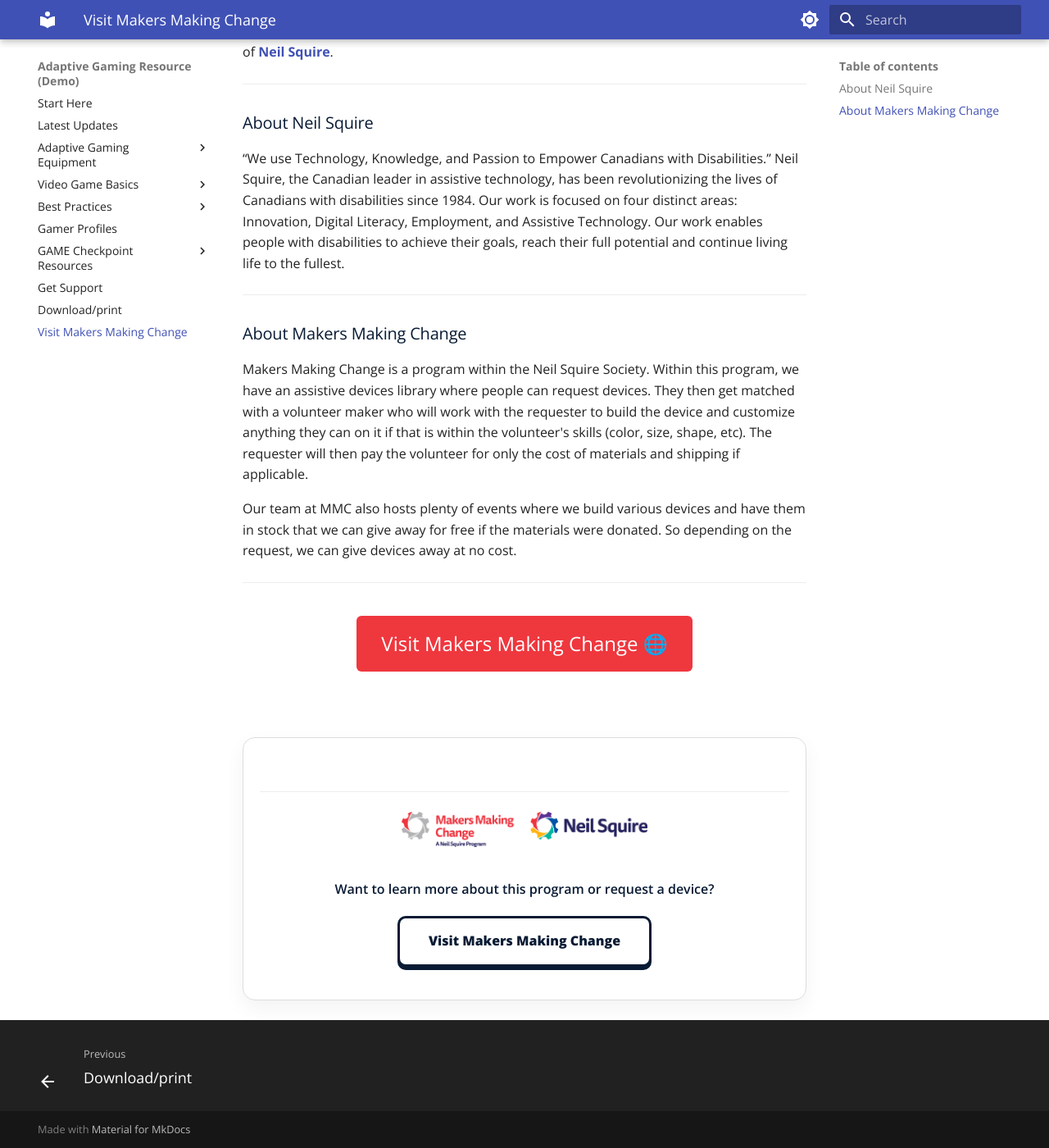
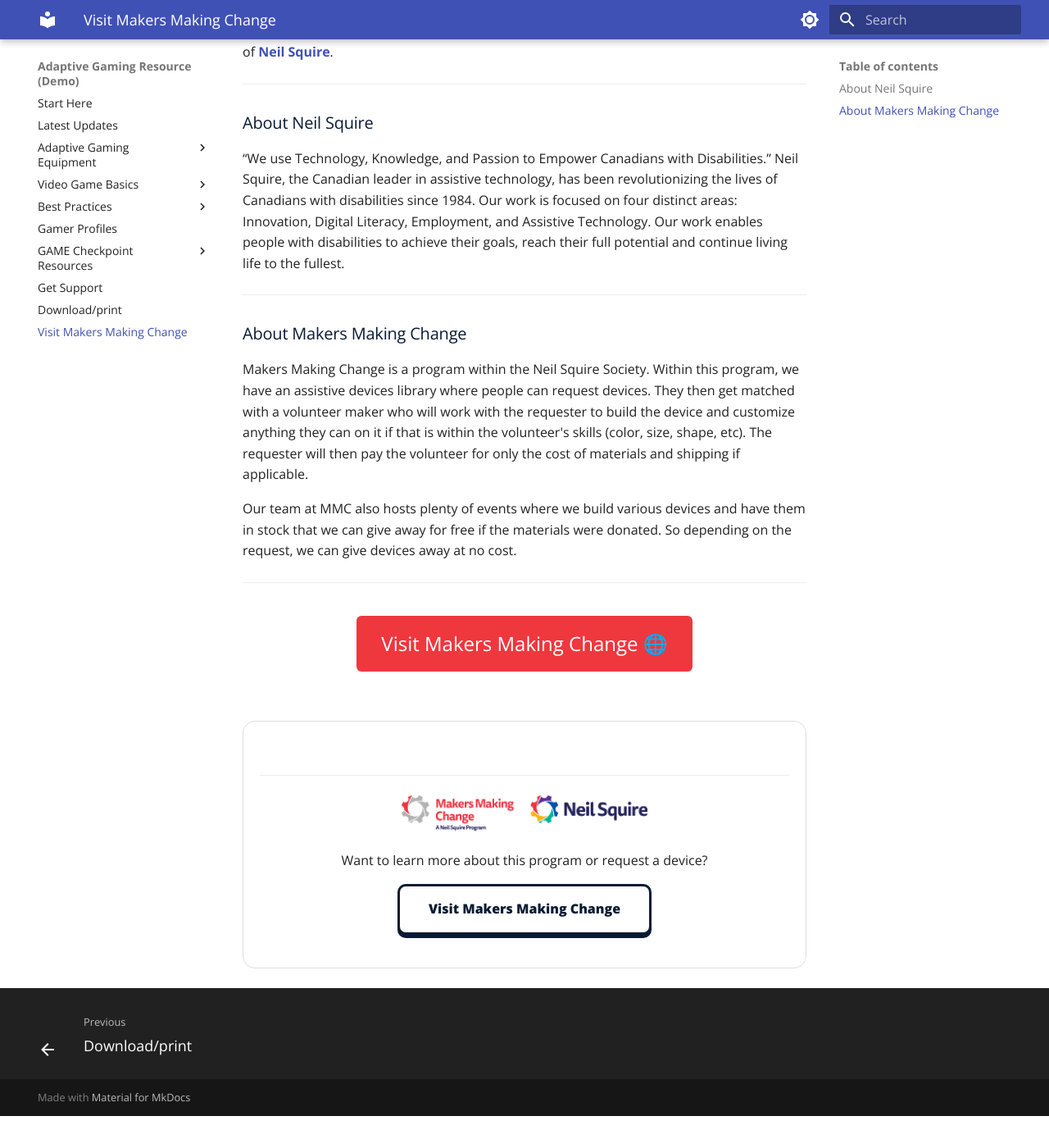
Before and after one commit to tjfentie/GAME-Resource-Test, an MkDocs documentation site: the page built from docs/MMC.md, in a window 1280 px wide and 1400 px high, scrolled down 169 px. Shown: the whole window at 82% size. Built offline with MkDocs 1.6.1 and Material for MkDocs 9.7.7, drawn with Linux system fonts in a browser that asks for light colours; after the commit the page ends 1530 px from its top, so only the background shows below that.

Commit message:
Update extra.css

```diff
--- a/docs/styles/extra.css
+++ b/docs/styles/extra.css
@@ -6,56 +6,46 @@
 body {
   font-family: 'Open Sans', sans-serif;
   line-height: 1.7;
-  -webkit-font-smoothing: antialiased;
 }
 
-.md-typeset, .md-nav, .md-header {
-  font-family: 'Open Sans', sans-serif !important;
-}
-
-h1, h2, h3, h4 {
+h1, h2, h3 {
   font-family: 'Open Sans', sans-serif;
   color: #091b34;
   font-weight: 800;
 }
 
-h1 {
-  font-size: 2.2rem;
-  border-bottom: 3px solid #ef373e;
-  padding-bottom: 12px;
-  margin-bottom: 1.5rem;
-}
-
-h2 {
-  font-size: 1.75rem;
-  margin-top: 2rem;
-  border-left: 5px solid #ef373e;
-  padding-left: 15px;
-}
+h1 { border-bottom: 3px solid #ef373e; padding-bottom: 12px; }
+h2 { border-left: 5px solid #ef373e; padding-left: 15px; }
 
 /* =============================================================
-   2. DARK MODE (SLATE) RESTORATION
+   2. DARK MODE (SLATE) - Red Navigation & Contrast
    ============================================================= */
 [data-md-color-scheme="slate"] {
   --md-typeset-color: #ffffff;
   --md-default-fg-color: #ffffff;
+  /* Red accent for selection/active state */
+  --md-accent-fg-color: #ef373e;
+}
+
+/* Menu Hover and Selection Colors */
+[data-md-color-scheme="slate"] .md-nav__link:hover {
+  color: #ef373e !important;
+}
+
+[data-md-color-scheme="slate"] .md-nav__link--active {
+  color: #ef373e !important;
+  font-weight: 700;
 }
 
 [data-md-color-scheme="slate"] h1,
-[data-md-color-scheme="slate"] h2,
-[data-md-color-scheme="slate"] h3 {
+[data-md-color-scheme="slate"] h2 {
   color: #ffffff !important;
-}
-
-[data-md-color-scheme="slate"] strong {
-  color: #ff5e64;
 }
 
 /* =============================================================
    3. SCREEN STYLES (Website UI)
    ============================================================= */
 
-/* Hide all print-only elements on web */
 .qr, .qr-link, .qr-caption { display: none !important; }
 .video { display: block; margin-bottom: 20px; }
 
@@ -63,13 +53,11 @@ h2 {
   background-color: #ef373e;
   color: white !important;
   padding: 10px 16px;
-  font-size: 14px;
   border-radius: 6px;
   display: inline-flex;
   align-items: center;
   gap: 8px;
   text-decoration: none;
-  margin-bottom: 20px;
 }
 
 .mmc-cta-container {
@@ -79,38 +67,25 @@ h2 {
   border: 1px solid #ddd !important;
   border-radius: 15px !important;
   text-align: center !important;
-  box-shadow: 0 10px 25px rgba(0,0,0,0.05);
   display: block !important;
 }
 
-.mmc-cta-container p {
-  color: #091b34 !important;
-  font-weight: 600 !important;
-  margin-bottom: 20px !important;
-}
-
-.mmc-footer-logo {
-  width: 300px !important;
-  height: auto !important;
-  margin-bottom: 15px !important;
-  display: inline-block !important;
-}
+.mmc-footer-logo { width: 300px !important; height: auto !important; display: inline-block !important; }
 
 .mmc-footer-button {
   background-color: #ffffff !important;
   color: #091b34 !important;
   padding: 15px 35px !important;
-  font-weight: 800 !important;
+  font-weight: 800;
   border: 3px solid #091b34 !important;
-  border-radius: 10px !important;
+  border-radius: 10px;
   text-decoration: none !important;
-  display: inline-block !important;
-  box-shadow: 0 4px 0px #091b34 !important;
-  transition: all 0.2s ease !important;
+  display: inline-block;
+  box-shadow: 0 4px 0px #091b34;
 }
 
 /* =============================================================
-   4. PRINT STYLES
+   4. PRINT STYLES (Fixing QR size and captions)
    ============================================================= */
 
 @media print {
@@ -121,29 +96,28 @@ h2 {
     display: none !important;
   }
 
-  /* Standardize sizing for BOTH Video QRs and Link QRs */
-  .qr, .qr-link {
+  /* FORCED QR RESIZING */
+  /* This targets any image inside a qr or qr-link div specifically */
+  div.qr img,
+  div.qr-link img {
+    width: 1.2in !important;
+    height: 1.2in !important;
+    max-width: 1.2in !important; /* Prevents overflow */
     display: block !important;
-    margin: 15px 0 !important;
+    margin: 0 0 5px 0 !important;
   }
 
-  /* Force images in both containers to be identical size */
-  .qr img, .qr-link img {
-    width: 1.2in !important;
-    height: 1.2in !important;
-    display: block !important;
-    margin-bottom: 5px !important;
-  }
-
-  /* Unified Caption Style for both Links and Videos */
+  /* Captions for both types */
   .qr p, .qr-link p, .qr-caption {
     display: block !important;
     font-size: 10pt !important;
     font-weight: 700 !important;
     color: #333 !important;
     margin: 0 0 20px 0 !important;
+    text-align: left !important;
   }
 
+  /* Print Header */
   body::before {
     content: "";
     display: block;
```
